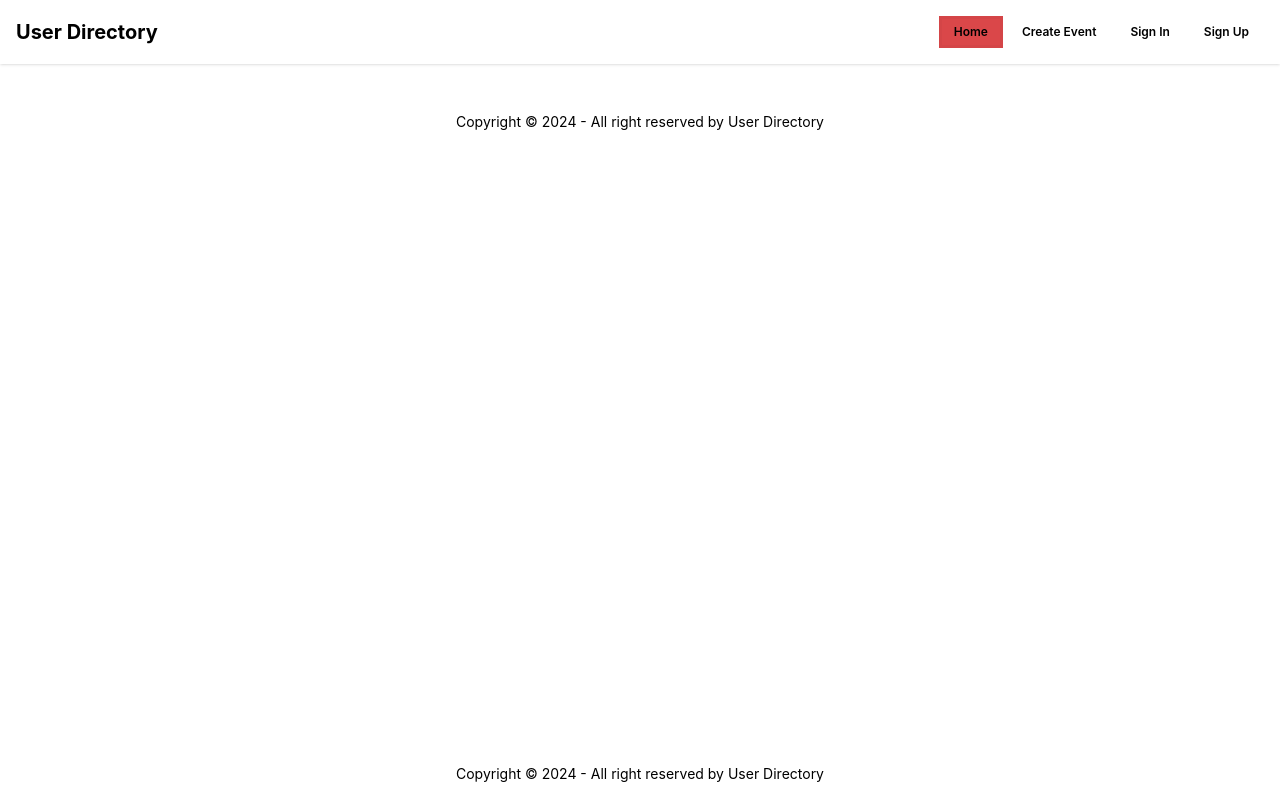
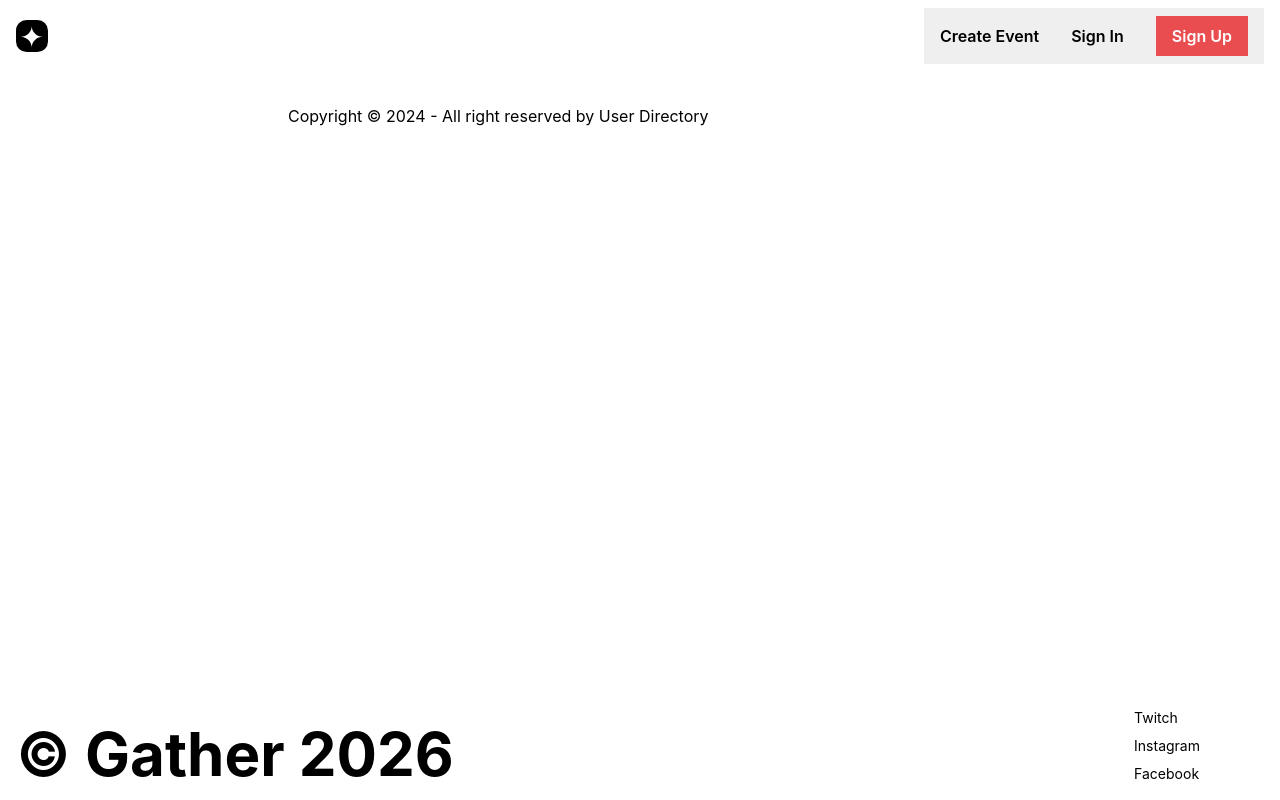
Before and after one commit to sowjanya-mn/Events_API_Project, a React (Vite) app in the folder Events_Api_Project/: page / in a window 1280 px wide. Built offline with nearby package versions, Linux system fonts and the light colour scheme.

Commit message:
Added navbar and footer as MainLayout

```diff
--- a/Events_Api_Project/src/components/Footer.jsx
+++ b/Events_Api_Project/src/components/Footer.jsx
@@ -1,8 +1,21 @@
+import { Link } from "react-router";
+
 export default function Footer() {
   return (
-    <footer className="footer footer-center p-4 bg-base-300 text-base-content">
+    <footer className="footer flex flex-row justify-between items-end p-4 bg-base-300 text-base-content">
       <div>
-        <p>Copyright © 2024 - All right reserved by User Directory</p>
+        <p className="text-6xl font-bold">© Gather 2026</p>
+      </div>
+      <div className="pr-16">
+        <a href="https://twitch.tv">
+          Twitch
+        </a>
+        <a href="https://instagram.com">
+          Instagram
+        </a>
+        <a href="https://facebook.com">
+          Facebook
+        </a>
       </div>
     </footer>
   );
--- a/Events_Api_Project/src/components/Navbar.jsx
+++ b/Events_Api_Project/src/components/Navbar.jsx
@@ -1,27 +1,28 @@
-import { NavLink } from "react-router";
+import { NavLink, Link } from "react-router";
+import logo from "../assets/Logo.svg";
+
 export default function Navbar() {
   const navClass = ({ isActive }) => {
-    return isActive ? "btn btn-primary btn-sm" : "btn btn-sm btn-ghost";
+    return isActive ? "link link-primary no-underline" : "link no-underline";
   };
 
   return (
-    <header className="navbar bg-base-100 px-4 shadow-sm">
+    <header className="navbar px-4">
       <div className="flex-1">
-        <span className="text-xl font-bold">User Directory</span>
+        <Link to="/">
+          <img src={logo} alt="User Directory" className="h-8" />
+        </Link>
       </div>
-      <nav className="flex gap-1">
-        <NavLink to="/" className={navClass}>
-          Home
-        </NavLink>
+      <nav className="flex gap-1 bg-base-200 px-4 py-2 gap-8 items-center">
         <NavLink to="/createevent" className={navClass}>
           Create Event
         </NavLink>
         <NavLink to="/signin" className={navClass}>
           Sign In
         </NavLink>
-        <NavLink to="/signup" className={navClass}>
+        <Link to="/signup" className="btn btn-primary">
           Sign Up
-        </NavLink>
+        </Link>
       </nav>
     </header>
   );
--- a/Events_Api_Project/src/index.css
+++ b/Events_Api_Project/src/index.css
@@ -13,4 +13,21 @@
     --color-accent: #f8d9f2;
     --color-neutral: #000000;
     --color-base-100: #ffffff;
+    --color-base-200: #EFEFEF;
 }
+
+.btn-primary {
+  background-color: #e94d4f;
+  color: #ffffff;
+  border: none;
+  padding: 0.5rem 1rem;
+  font-weight: 600;
+  font-size: 1rem;
+}
+
+.link {
+  color: #000000;
+  text-decoration: none;
+  font-weight: 600;
+  font-size: 1rem;
+}
--- a/Events_Api_Project/src/layouts/MainLayout.jsx
+++ b/Events_Api_Project/src/layouts/MainLayout.jsx
@@ -1,6 +1,7 @@
 import { Outlet } from "react-router";
 import Navbar from "../components/Navbar.jsx";
 import Footer from "../components/Footer.jsx";
+
 export default function MainLayout() {
   return (
     <div className="flex min-h-screen flex-col">
--- a/Events_Api_Project/src/pages/Home.jsx
+++ b/Events_Api_Project/src/pages/Home.jsx
@@ -1,9 +1,9 @@
+
+
 export default function Home() {
   return (
-    <footer className="footer footer-center p-4 bg-base-300 text-base-content">
       <div>
         <p>Copyright © 2024 - All right reserved by User Directory</p>
       </div>
-    </footer>
   );
 }
```
Also changed, not shown: Events_Api_Project/src/assets/Logo.svg (added), 1 other file (tests, documents, lock files or other folders).
